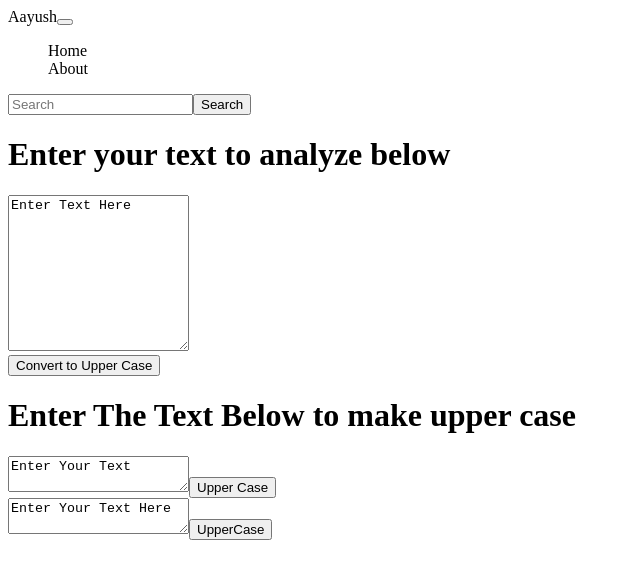
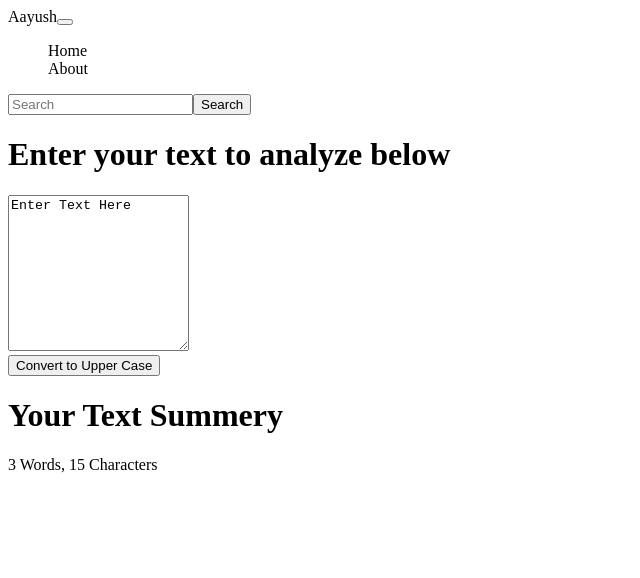
Before and after one commit to mr-prasai2004/Learning_React, a React (Create React App) app in the folder learning_react/: page / in a window 1280 px wide. Shown: the top 578 px of the page, without its empty margins (0-640 px from the left). Built offline with nearby package versions, Linux system fonts and the light colour scheme; the HTML template or start-up script is replaced by a standard one.

Commit message:
Adding Some Logic

```diff
--- a/learning_react/src/App.js
+++ b/learning_react/src/App.js
@@ -1,18 +1,18 @@
 import "./App.css";
 import Navbar from "./components/Navbar";
 import TextForm from "./components/TextForm";
-import Textform2 from "./components/Textform2";
-import TextForm3 from "./components/TextForm3";
+// import Textform2 from "./components/Textform2";
+// import TextForm3 from "./components/TextForm3";
 function App() {
   return (
     <>
 <Navbar title={"Aayush"}/>
-<div className="container my-3">
+<div className="container my-3 ">
 
 <TextForm heading="Enter your text to analyze below"/>
 </div>
-<Textform2 />
-<TextForm3 />
+{/* <Textform2 />
+<TextForm3 /> */}
     </>
   );
 }
--- a/learning_react/src/components/TextForm.js
+++ b/learning_react/src/components/TextForm.js
@@ -13,12 +13,18 @@ export default function TextForm(props) {
     const[text, setText]= useState('Enter Text Here');
     // setText("New Text");
   return (
-    <div>
+    <>
+    <div className='container'>
         <h1>{props.heading}</h1>
 <div className="mb-3">
   <textarea className="form-control" value={text} onChange={handleOnChange} id="myBox" rows="10"></textarea>
 </div>
 <button className="btn btn-primary" onClick={handelUpClick}>Convert to Upper Case</button>
 </div>
+<div className="container my-3">
+  <h1>Your Text Summery</h1>
+  <p>{text.split(" ").length} Words, {text.length} Characters</p>
+</div>
+</>
   )
 }
```
